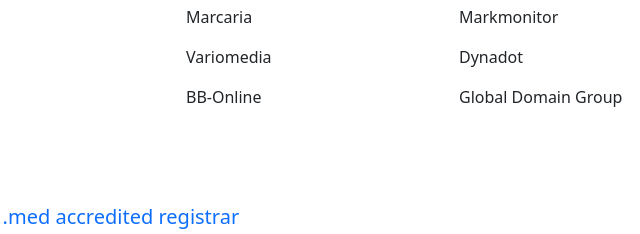
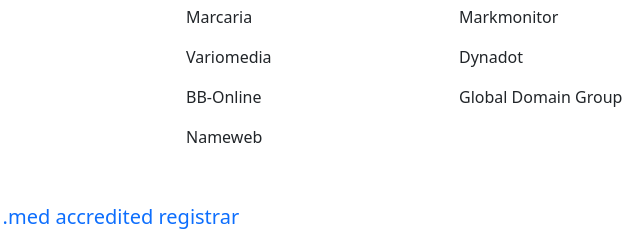
Before and after one commit to dotmed/medistry, a plain HTML site: page index.html in a window 1280 px wide. Shown: the part 883-1117 px from the top of the page, 177-817 px from the left. Drawn offline with nearby package versions, Linux system fonts and the light colour scheme.

Commit message:
Update index.html
Add Nameweb resgistrar

```diff
--- a/index.html
+++ b/index.html
@@ -125,7 +125,7 @@
             </div>
             <div class="row w-100">
               <div class="col-9 col-md-3 p-2"> Soluciones </div>
-              <div class="col-9 col-md-3 p-2">  </div>
+              <div class="col-9 col-md-3 p-2"> Nameweb </div>
               <div class="col-9 col-md-3 p-2">  </div>
             </div>
 
```
